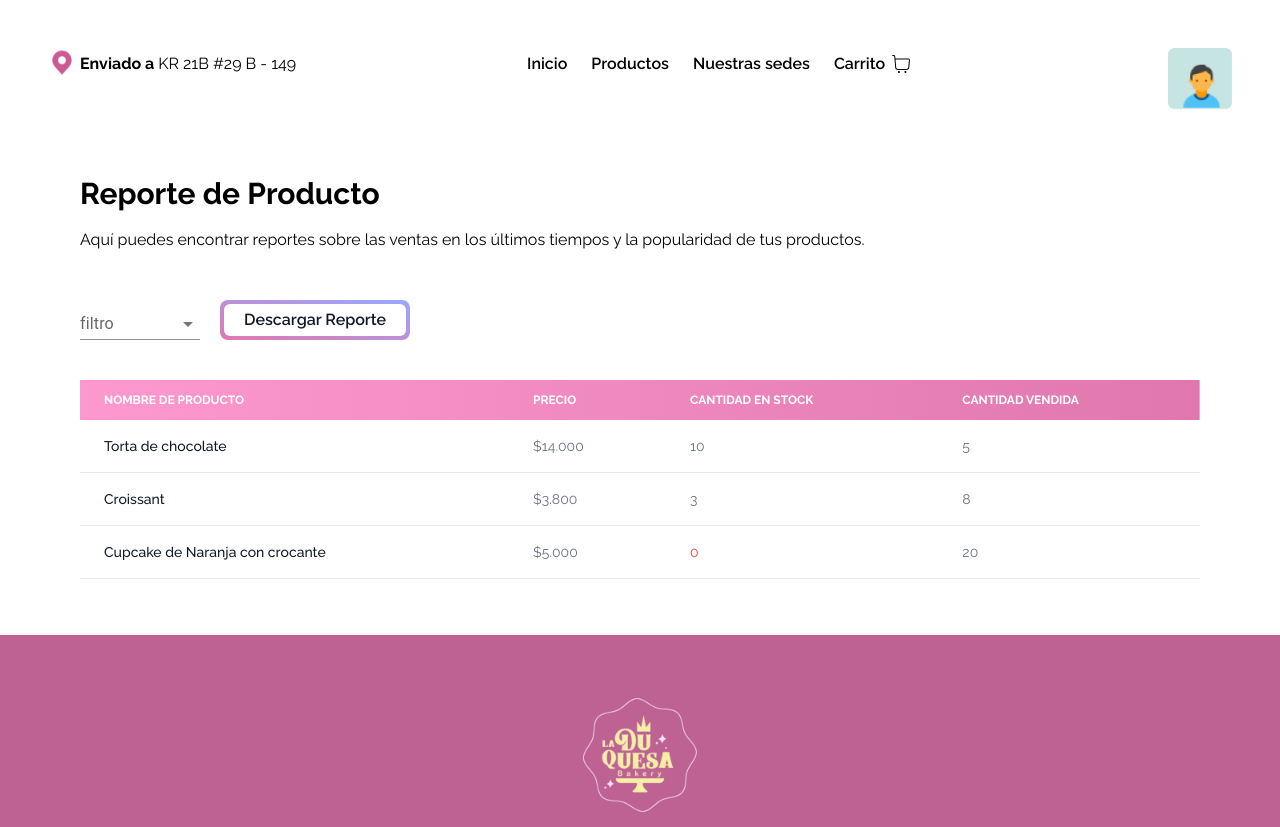
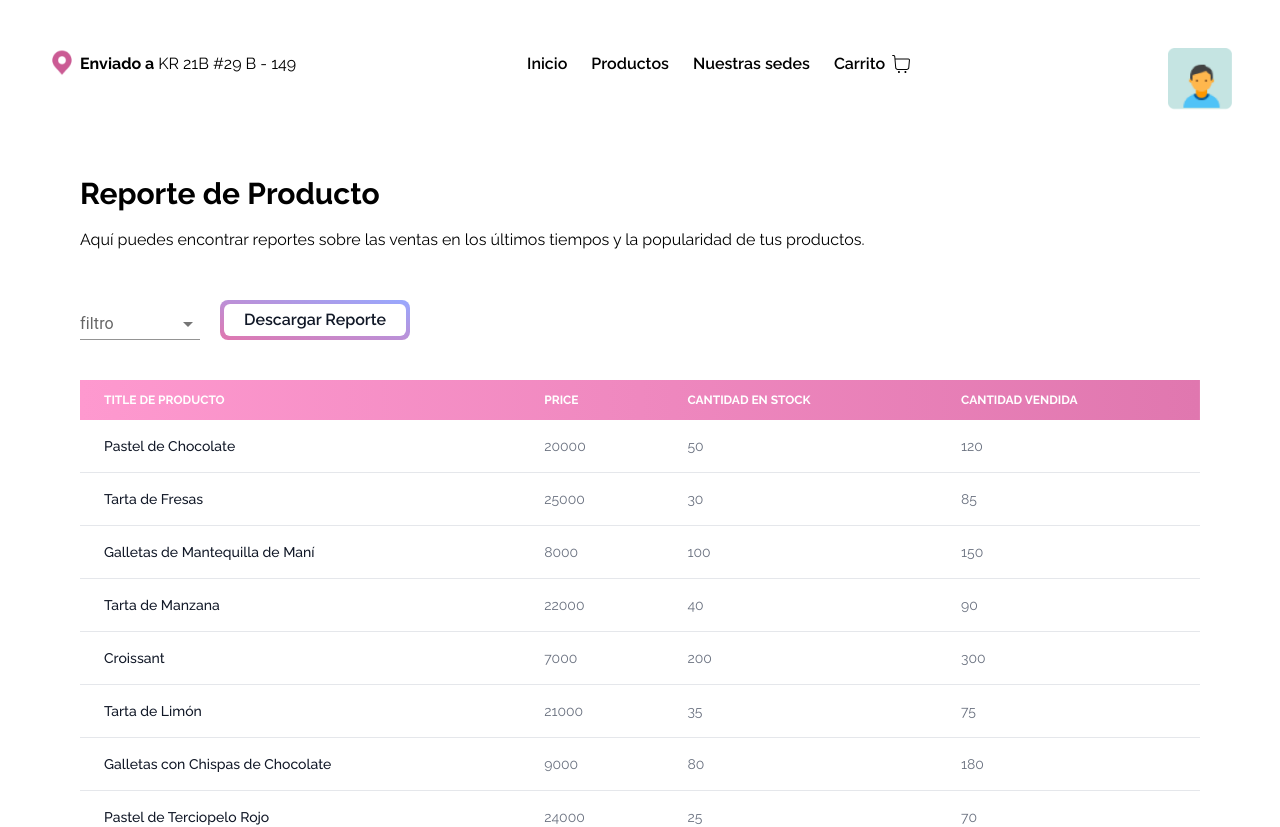
Before and after one commit to sebaacc/PrototipoDuquesaPage, a React (Vite) app in the folder Frontend/la-duquesa-ecommerce/: page /reporte-producto in a window 1280 px wide. Shown: the top 827 px of the page. Built offline with nearby package versions, Linux system fonts and the light colour scheme.

Commit message:
añado en data más atributos de cada Producto

```diff
--- a/Frontend/la-duquesa-ecommerce/src/data/pastries.js
+++ b/Frontend/la-duquesa-ecommerce/src/data/pastries.js
@@ -25,181 +25,301 @@ import cinnamonRoll from '../img/productos/RollCanela-lucasguizo-pexels.jpg'
 
 const pastries = [
   {
+    id: 1,
     title: 'Pastel de Chocolate',
     description: 'Pastel de chocolate decadente con rico glaseado',
     type: 'Pastel',
+    subtipo: 'Bizcocho',
     image: pastelChocolate,
-    price: 20000 // COP
+    price: 20000, // COP
+    stock: 50,
+    sold: 120,
+    code: 'PC001'
   },
   {
+    id: 2,
     title: 'Tarta de Fresas',
     description: 'Tarta ligera y esponjosa con fresas frescas',
     type: 'Pastel',
+    subtipo: 'Tarta',
     image: tortaFresa,
-    price: 25000 // COP
+    price: 25000, // COP
+    stock: 30,
+    sold: 85,
+    code: 'TF002'
   },
   {
+    id: 3,
     title: 'Galletas de Mantequilla de Maní',
     description:
       'Galletas de mantequilla de maní masticables con un toque de sal',
     type: 'Galleta',
+    subtipo: 'Mantequilla',
     image: galletaMani,
-    price: 8000 // COP
+    price: 8000, // COP
+    stock: 100,
+    sold: 150,
+    code: 'GM003'
   },
   {
+    id: 4,
     title: 'Tarta de Manzana',
     description:
       'Tarta de manzana clásica hecha en casa con una corteza hojaldrada',
     type: 'Tarta',
+    subtipo: 'Frutas',
     image: tartaManzana,
-    price: 22000 // COP
+    price: 22000, // COP
+    stock: 40,
+    sold: 90,
+    code: 'TM004'
   },
   {
+    id: 5,
     title: 'Croissant',
     description: 'Croissant estilo francés, mantecoso y hojaldrado',
     type: 'Pastelería',
+    subtipo: 'Hojaldre',
     image: croissant,
-    price: 7000 // COP
+    price: 7000, // COP
+    stock: 200,
+    sold: 300,
+    code: 'CR005'
   },
   {
+    id: 6,
     title: 'Tarta de Limón',
     description:
       'Tarta de limón con una corteza crujiente de galleta de mantequilla',
     type: 'Pastelería',
+    subtipo: 'Cítrico',
     image: tartaLimon,
-    price: 21000 // COP
+    price: 21000, // COP
+    stock: 35,
+    sold: 75,
+    code: 'TL006'
   },
   {
+    id: 7,
     title: 'Galletas con Chispas de Chocolate',
     description: 'Galletas suaves y masticables con chispas de chocolate',
     type: 'Galleta',
+    subtipo: 'Chocolate',
     image: galletaChocolate,
-    price: 9000 // COP
+    price: 9000, // COP
+    stock: 80,
+    sold: 180,
+    code: 'GC007'
   },
   {
+    id: 8,
     title: 'Pastel de Terciopelo Rojo',
     description:
       'Pastel de terciopelo rojo húmedo y rico con glaseado de queso crema',
     type: 'Pastel',
+    subtipo: 'Terciopelo',
     image: pastelTercipelo,
-    price: 24000 // COP
+    price: 24000, // COP
+    stock: 25,
+    sold: 70,
+    code: 'PT008'
   },
   {
+    id: 9,
     title: 'Tarta de Arándanos',
     description: 'Tarta de arándanos jugosa con una corteza hojaldrada',
     type: 'Tarta',
+    subtipo: 'Frutas',
     image: tartaArandanos,
-    price: 23000 // COP
+    price: 23000, // COP
+    stock: 40,
+    sold: 65,
+    code: 'TA009'
   },
   {
+    id: 10,
     title: 'Eclair de Vainilla',
     description:
       'Eclair relleno de crema de vainilla y cubierto con glaseado de chocolate',
     type: 'Pastelería',
+    subtipo: 'Hojaldre',
     image: eclairVainilla,
-    price: 12000 // COP
+    price: 12000, // COP
+    stock: 60,
+    sold: 110,
+    code: 'EV010'
   },
   {
+    id: 11,
     title: 'Macarons de Frambuesa',
     description: 'Macarons ligeros y crujientes con relleno de frambuesa',
     type: 'Pastelería',
+    subtipo: 'Macaron',
     image: macaronsFrambuesa,
-    price: 15000 // COP
+    price: 15000, // COP
+    stock: 70,
+    sold: 130,
+    code: 'MF011'
   },
   {
+    id: 12,
     title: 'Muffin de Arándanos',
     description: 'Muffin esponjoso con arándanos frescos',
     type: 'Pastelería',
+    subtipo: 'Muffin',
     image: muffinsArandanos,
-    price: 10000 // COP
+    price: 10000, // COP
+    stock: 90,
+    sold: 140,
+    code: 'MA012'
   },
   {
+    id: 13,
     title: 'Tarta de Queso',
     description: 'Tarta de queso cremosa con base de galleta graham',
     type: 'Tarta',
+    subtipo: 'Queso',
     image: tartaQueso,
-    price: 27000 // COP
+    price: 27000, // COP
+    stock: 45,
+    sold: 80,
+    code: 'TQ013'
   },
   {
+    id: 14,
     title: 'Pan de Plátano',
     description: 'Pan de plátano húmedo con nueces',
     type: 'Pastelería',
+    subtipo: 'Pan',
     image: panPlatano,
-    price: 12000 // COP
+    price: 12000, // COP
+    stock: 75,
+    sold: 160,
+    code: 'PP014'
   },
   {
+    id: 15,
     title: 'Pastel de Zanahoria',
     description: 'Pastel de zanahoria húmedo con glaseado de queso crema',
     type: 'Pastel',
+    subtipo: 'Zanahoria',
     image: pastelZanahoria,
-    price: 22000 // COP
+    price: 22000, // COP
+    stock: 40,
+    sold: 90,
+    code: 'PZ015'
   },
   {
+    id: 16,
     title: 'Galletas de Avena',
     description: 'Galletas crujientes de avena con pasas',
     type: 'Galleta',
+    subtipo: 'Avena',
     image: galletaAvena,
-    price: 8000 // COP
+    price: 8000, // COP
+    stock: 110,
+    sold: 170,
+    code: 'GA016'
   },
   {
+    id: 17,
     title: 'Tarta de Moras',
     description: 'Tarta de moras frescas con corteza dorada',
     type: 'Tarta',
+    subtipo: 'Frutas',
     image: tartaMora,
-    price: 23000 // COP
+    price: 23000, // COP
+    stock: 50,
+    sold: 95,
+    code: 'TM017'
   },
   {
+    id: 18,
     title: 'Profiteroles',
     description:
       'Bolas de masa rellenas de crema pastelera y cubiertas con chocolate',
     type: 'Pastelería',
+    subtipo: 'Hojaldre',
     image: profiteroles,
-    price: 15000 // COP
+    price: 15000, // COP
+    stock: 55,
+    sold: 100,
+    code: 'PR018'
   },
   {
+    id: 19,
     title: 'Galletas de Jengibre',
     description: 'Galletas de jengibre especiadas y crujientes',
     type: 'Galleta',
+    subtipo: 'Especias',
     image: galletaJenjibre,
-    price: 8500 // COP
+    price: 8500, // COP
+    stock: 95,
+    sold: 155,
+    code: 'GJ019'
   },
   {
+    id: 20,
     title: 'Tarta de Durazno',
     description: 'Tarta de durazno jugosa con corteza hojaldrada',
     type: 'Tarta',
+    subtipo: 'Frutas',
     image: tartaDurzano,
-    price: 23000 // COP
+    price: 23000, // COP
+    stock: 40,
+    sold: 85,
+    code: 'TD020'
   },
   {
+    id: 21,
     title: 'Baguette',
     description:
       'Baguette crujiente pan francés de corteza dorada y miga esponjosa.',
     type: 'Pastelería',
+    subtipo: 'Pan',
     image: baguette,
-    price: 22000 // COP
+    price: 22000, // COP
+    stock: 60,
+    sold: 100,
+    code: 'BG021'
   },
   {
+    id: 22,
     title: 'Brioche',
     description: 'Brioche exquisito con esencia de almendra y levadura fresca',
     type: 'Pastelería',
+    subtipo: 'Pan',
     image: brioche,
-    price: 12000 // COP
+    price: 12000, // COP
+    stock: 70,
+    sold: 110,
+    code: 'BR022'
   },
   {
+    id: 23,
     title: 'Cinnamon Roll',
     description:
       'Delicioso y esponjoso pastelito de masa de canela, relleno de azúcar morena y canela.',
     type: 'Pastelería',
+    subtipo: 'Hojaldre',
     image: cinnamonRoll,
-    price: 10000 // COP
+    price: 10000, // COP
+    stock: 80,
+    sold: 120,
+    code: 'CR023'
   },
   {
+    id: 24,
     title: 'Cinnamon',
     description:
       'Canela pura: Delicioso condimento para postres, cafés y más. La unidad equivale a 100g.',
     type: 'Pastelería',
+    subtipo: 'Condimento',
     image: cinnamon,
-    price: 8000 // COP
+    price: 8000, // COP
+    stock: 150,
+    sold: 200,
+    code: 'CN024'
   }
 ]
 
--- a/Frontend/la-duquesa-ecommerce/src/routes/ReporteDeProducto.jsx
+++ b/Frontend/la-duquesa-ecommerce/src/routes/ReporteDeProducto.jsx
@@ -7,32 +7,14 @@ import InputLabel from '@mui/material/InputLabel'
 import MenuItem from '@mui/material/MenuItem'
 import FormControl from '@mui/material/FormControl'
 import Select from '@mui/material/Select'
+import pastries from '../data/pastries.js'
 
-const productosIniciales = [
-  {
-    nombre: 'Torta de chocolate',
-    precio: '$14.000',
-    stock: 10,
-    vendido: 5
-  },
-  {
-    nombre: 'Croissant',
-    precio: '$3.800',
-    stock: 3,
-    vendido: 8
-  },
-  {
-    nombre: 'Cupcake de Naranja con crocante',
-    precio: '$5.000',
-    stock: 0,
-    vendido: 20
-  }
-]
+const productosList = pastries
 
 function ReporteDeProducto () {
-  const [productos, setProductos] = useState(productosIniciales)
+  const [productos, setProductos] = useState(productosList)
   const [filtro, setfiltro] = useState('')
-
+  console.log(productos)
   // useEffect(() => {
   //   axios
   //     .get('TU_API_URL_AQUI')
@@ -79,7 +61,7 @@ function ReporteDeProducto () {
               onChange={handleChange}
               label="filtro"
             >
-              <MenuItem value={'vendidos'}>Productos más vendidos</MenuItem>
+              <MenuItem value={'solds'}>Productos más solds</MenuItem>
               <MenuItem value={'agregados'}>
                 Productos más agregados al carrito
               </MenuItem>
@@ -96,10 +78,10 @@ function ReporteDeProducto () {
             <thead className="text-xs text-white uppercase bg-gradient-to-l from-[#e077af] to-[#fe99cf]">
               <tr>
                 <th scope="col" className="px-6 py-3">
-                  Nombre de Producto
+                  title de Producto
                 </th>
                 <th scope="col" className="px-6 py-3">
-                  Precio
+                  price
                 </th>
                 <th scope="col" className="px-6 py-3">
                   Cantidad en Stock
@@ -119,9 +101,9 @@ function ReporteDeProducto () {
                     scope="row"
                     className="px-6 py-4 font-medium text-gray-900 whitespace-nowrap dark:text-white"
                   >
-                    {producto.nombre}
+                    {producto.title}
                   </td>
-                  <td className="px-6 py-4">{producto.precio}</td>
+                  <td className="px-6 py-4">{producto.price}</td>
                   <td
                     className={`px-6 py-4 ${
                       producto.stock === 0 ? 'text-red-500' : ''
@@ -129,7 +111,7 @@ function ReporteDeProducto () {
                   >
                     {producto.stock}
                   </td>
-                  <td className="px-6 py-4">{producto.vendido}</td>
+                  <td className="px-6 py-4">{producto.sold}</td>
                 </tr>
               ))}
             </tbody>
```
